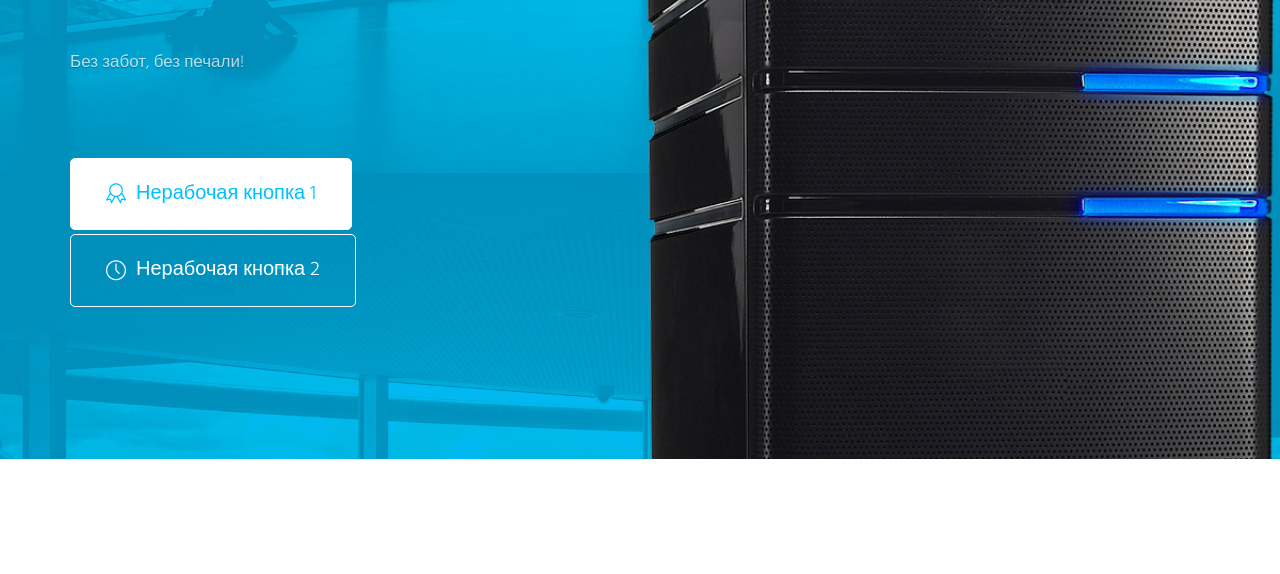
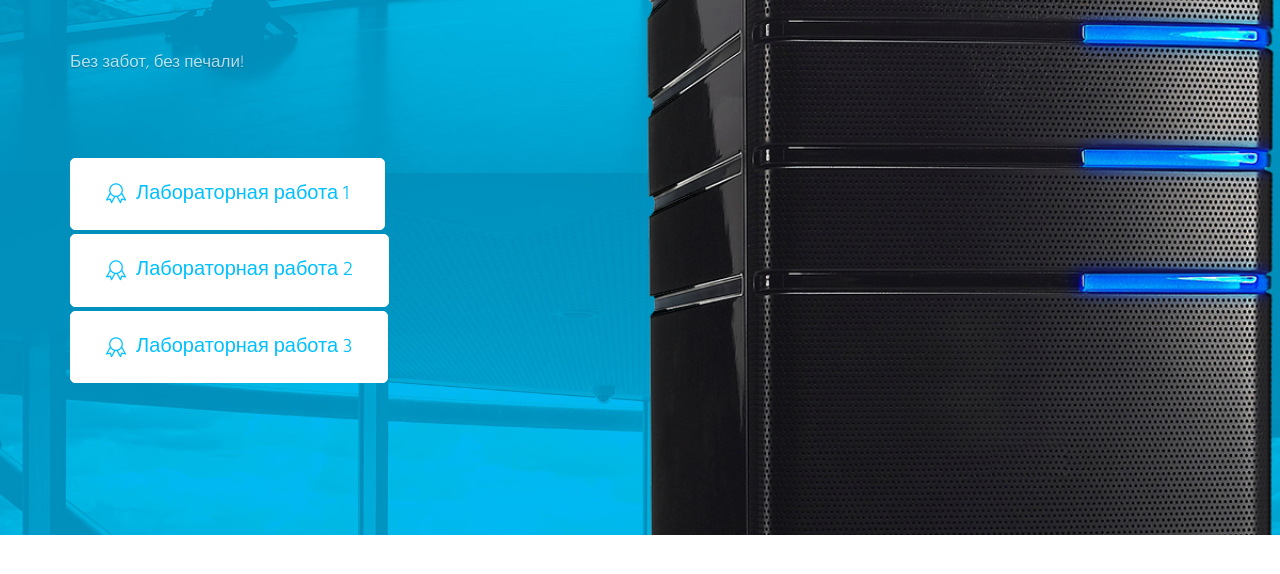
Before and after one commit to slava6370/biz.github.io, a plain HTML site: page index.html in a window 1280 px wide. Shown: the part 680-1254 px from the top of the page. Drawn offline with Linux system fonts and the light colour scheme; files whose address does not match are found by name.

Commit message:
Update index.html

```diff
--- a/index.html
+++ b/index.html
@@ -52,8 +52,9 @@
 						<h2 class="giant-title"><strong>Solo game</strong></h2>
 						<p>Без забот, без печали!</p>
 					</div>
-					<a class="btn btn-lg btn-primary-white goto" href="#"> <i class="icon icon-badge"></i>Нерабочая кнопка 1</a>
-					<a class="btn btn-lg btn-default-white goto" href="#"> <i class="icon icon-clock"></i>Нерабочая кнопка 2</a>
+					<a class="btn btn-lg btn-primary-white goto" href="#"> <i class="icon icon-badge"></i>Лабораторная работа 1</a>
+					<a class="btn btn-lg btn-primary-white goto" href="#"> <i class="icon icon-badge"></i>Лабораторная работа 2</a>
+					<a class="btn btn-lg btn-primary-white goto" href="#"> <i class="icon icon-badge"></i>Лабораторная работа 3</a>
 				</div>
 			</div>
 		</div>
```
